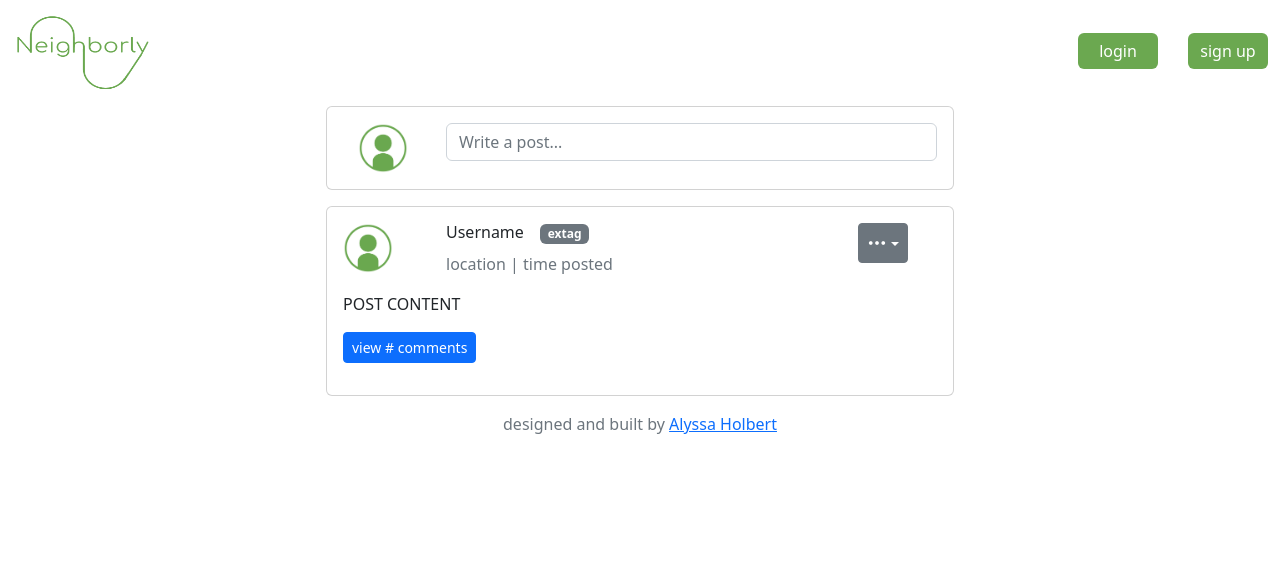
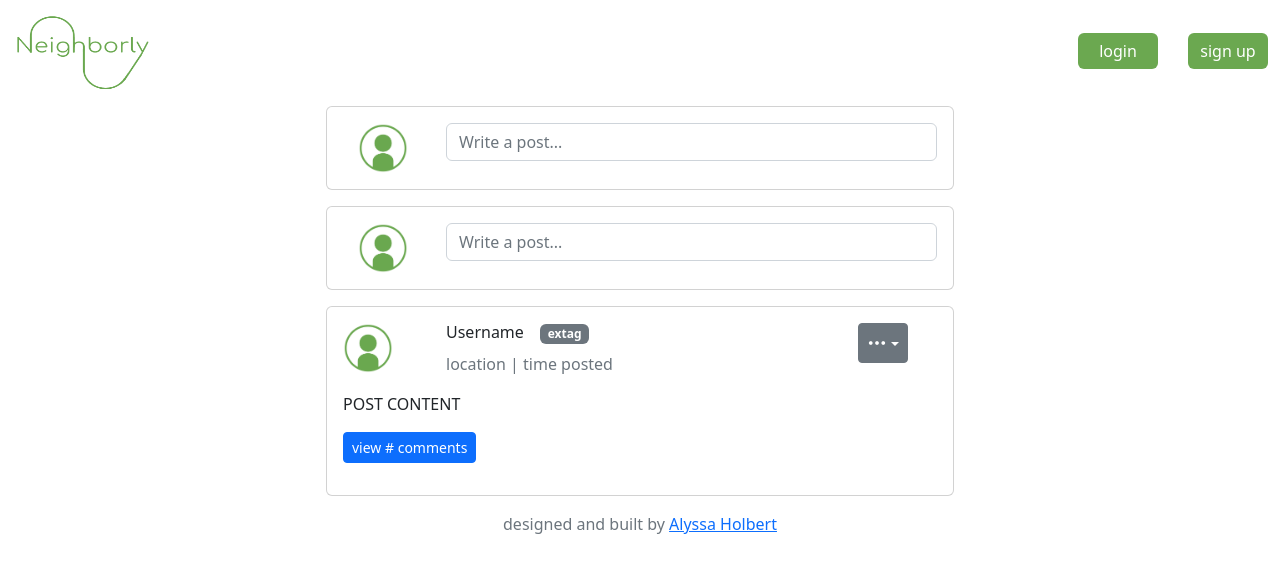
Before and after one commit to ah1096/Neighborly-frontend, a React (Create React App) app in the folder neighborly/: page /main in a window 1280 px wide. Shown: the top 572 px of the page. Built offline with nearby package versions, Linux system fonts and the light colour scheme.

Commit message:
added CreatePost to Posts.js file

```diff
--- a/neighborly/src/components/Posts.js
+++ b/neighborly/src/components/Posts.js
@@ -1,3 +1,7 @@
+import { useGlobalState } from "../context/GlobalState";
+import request from "../services/api.request";
+import React, { useState, useEffect } from "react";
+
 import defaulticon from './images/defaulticon.png';
 const image = {
     name: 'defaulticon',
@@ -8,9 +12,113 @@
 
 
 export default function Posts(){
+
     return(
 
-// USER POST
+<div>
+
+{/* CREATE POST */}
+    <div>
+        <div className="card mb-3">
+            <div className="card-body">
+
+                <div className="row">
+
+                    <div className="col-2">
+                        <img className="d-block mx-lg-auto img-fluid rounded-circle"
+                            loading="lazy"
+                            alt="default user icon"
+                            src= {image.imageUrl}
+                            style={{
+                                width: image.imageWidth,
+                                height: image.imageHeight
+                                }}
+                        ></img>
+                    </div>
+
+                    <div className="col-10">
+                            <form>
+                                <div className="input-group">
+                                    <input type="text" className="form-control" placeholder="Write a post..." data-bs-toggle="modal" data-bs-target="#createpostmodal" />
+                                </div>
+                            </form>
+                    </div>
+                </div>
+            </div>
+        </div>
+
+
+
+    {/* <button type="button" className="btn btn-primary" data-bs-toggle="modal" data-bs-target="#createpostmodal">
+        Launch demo modal
+    </button> */}
+
+
+        <div className="modal fade" id="createpostmodal" tabIndex="-1" aria-labelledby="exampleModalLabel" aria-hidden="true">
+            <div className="modal-dialog">
+                <div className="modal-content">
+                    <div className="modal-header">
+
+                        <h1 className="col-11 modal-title fs-5" id="exampleModalLabel">
+                            Create post
+                        </h1>
+
+                        <button type="button" className="btn-close" data-bs-dismiss="modal" aria-label="Close"></button>
+                    </div>
+
+                    <form>
+                        <div className="modal-body">
+
+                            <div className="row">
+
+                                <div className="col-2">
+                                    <img className="d-block mx-lg-auto img-fluid rounded-circle"
+                                        loading="lazy"
+                                        alt="default user icon"
+                                        src= {image.imageUrl}
+                                        style={{
+                                            width: image.imageWidth,
+                                            height: image.imageHeight
+                                            }}
+                                    ></img>
+                                </div>
+
+                                <div className="col-10">
+                                            <div className="input-group">
+                                                <input type="text" className="form-control" placeholder="Write a post..." aria-describedby="button-addon2"/>
+                                            </div>
+                                </div>
+
+                            </div>
+
+                        </div>
+
+                        <div className="modal-footer">
+
+                            <div className="input-group">
+                                <select className="form-select" id="inputGroupSelect04" aria-label="Example select with button addon">
+                                    <option value>Exchange type...</option>
+                                        <option value="1">None</option>
+                                        <option value="2">Trade</option>
+                                        <option value="3">Gig</option>
+                                        <option value="4">Favor</option>
+                                </select>
+
+                                <button id="createpostbtn" className="btn btn-outline-secondary" type="submit">
+                                    <i className="bi bi-plus-lg"></i>
+                                </button>
+                            </div>
+
+                        </div>
+                    </form>
+
+                </div>
+            </div>
+        </div>
+    </div>
+
+
+{/* // USER POST */}
     <div className="card">
         <div className="card-body">
             <div className="row">
@@ -39,7 +147,7 @@
                     </p>
                 </div>
 
-{/* DROPDOWN - only available to current user on OWN posts;
+        {/* EDIT/DELETE POST DROPDOWN - only available to current user on OWN posts;
         onclick = EDIT and DELETE options become available */}
 
                 <div className="col-2">
@@ -89,8 +197,7 @@
                     <div className="card card-body">
 
 
-                {/* USER COMMENTS */}
-
+                        {/* USER COMMENT */}
                             <div className="card mb-3">
                                 <div className="card-body">
 
@@ -116,6 +223,7 @@
                                             </p>
                                         </div>
 
+                                {/* EDIT/DELETE DROPDOWN */}
                                     <div className="col-2">
                                         <div className="dropdown">
 
@@ -198,8 +306,6 @@
 
 
 
-
-
-
+</div>
     )
 }
```
Lines whose indentation alone changed are shown as unchanged.
